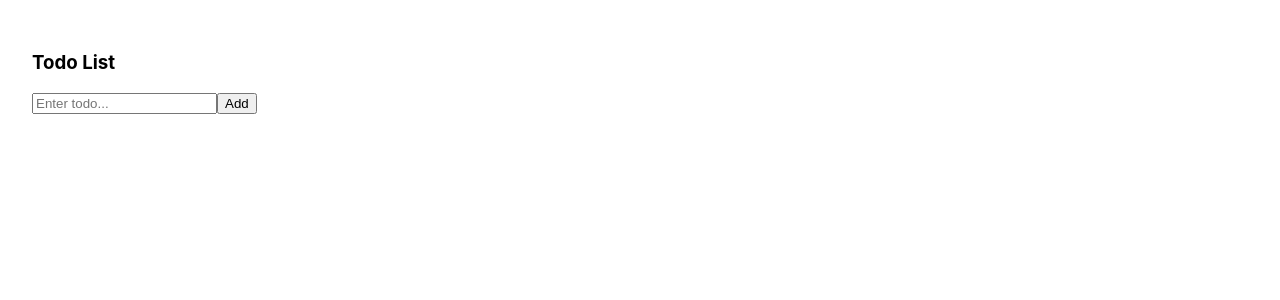
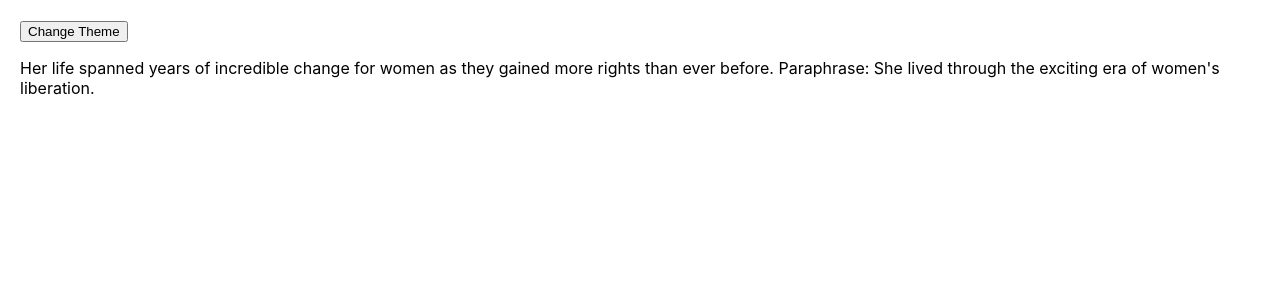
Before and after one commit to devJS-fstack/react-demo, a React (Create React App) app: page / in a window 1280 px wide. Shown: the top 300 px of the page. Built offline with nearby package versions, Linux system fonts and the light colour scheme.

Commit message:
use context practices

```diff
--- a/src/App.css
+++ b/src/App.css
@@ -32,7 +32,13 @@
   from {
     transform: rotate(0deg);
   }
+
   to {
     transform: rotate(360deg);
   }
 }
+
+.dark {
+  color: #fff;
+  background-color: #333
+}
--- a/src/index.js
+++ b/src/index.js
@@ -1,15 +1,16 @@
 import React from 'react';
 import ReactDOM from 'react-dom/client';
 import './index.css';
-import App from './App';
-import App_Todo from './script/App_Todo'
-import App_UseEffects from './script/App_UseEffects'
-import App_UseRef from './script/App_UseRef'
-import App_UseCallback from './script/App_UseCallback'
-import App_UseMemo from './script/App_UseMemo'
-import App_UseReducer from './script/App_UseReducer'
+// import App from './script/App_UseState';
+// import App_Todo from './script/App_Todo'
+// import App_UseEffects from './script/App_UseEffects'
+// import App_UseRef from './script/App_UseRef'
+// import App_UseCallback from './script/App_UseCallback'
+// import App_UseMemo from './script/App_UseMemo'
+// import App_UseReducer from './script/App_UseReducer'
 import reportWebVitals from './reportWebVitals';
-
+import ThemeProvider from './script/Theme_UseContext/Theme_Context'
+import App from './script/Theme_UseContext/App'
 
 // === Ex4(useEffect)
 
@@ -30,7 +31,9 @@ import reportWebVitals from './reportWebVitals';
 const root = ReactDOM.createRoot(document.getElementById('root'));
 root.render(
   <React.StrictMode>
-    <App_UseReducer />
+    <ThemeProvider>
+      <App />
+    </ThemeProvider>
   </React.StrictMode>
 );
 
--- a/src/script/App_UseReducer.js
+++ b/src/script/App_UseReducer.js
@@ -1,110 +1,9 @@
-import '../App.css';
-import Content_UseCallback from './Content_UseCallback'
-const {
-    useState,
-    useReducer,
-    useRef
-} = require('react')
-
-// 1. Init state
-const initState = {
-    job: '',
-    jobs: []
-}
-// 2. Actions
-const SET_JOB = 'set_job'
-const CREATE_JOB = 'create_job'
-const DELETE_JOB = 'delete_job'
-
-// function actions ==>
-
-const setJob = payload => {
-    return {
-        type: SET_JOB,
-        payload
-    }
-}
-
-const createJob = payload => {
-    return {
-        type: CREATE_JOB,
-        payload
-    }
-}
-
-const deleteJob = payload => {
-    return {
-        type: DELETE_JOB,
-        payload
-    }
-}
-
-// 3. Reducer
-const reducerJob = (state, action) => {
-    switch (action.type) {
-        case SET_JOB:
-            return {
-                job: action.payload,
-                jobs: state.jobs
-            }
-        case CREATE_JOB:
-            return {
-                ...state,
-                jobs: [...state.jobs, action.payload]
-            }
-        case DELETE_JOB:
-            const newJobs = [...state.jobs]
-            newJobs.splice(action.payload, 1)
-            return {
-                ...state,
-                jobs: newJobs
-            }
-        default: return state
-    }
-}
-
-// 4. Dispatch
-
-
+import Todo_Reducer from './Todo_Reducer'
 
 function App_UseReducer() {
-
-    const [state, dispatch] = useReducer(reducerJob, initState)
-
-    const { job, jobs } = state
-
-    const inputRef = useRef()
-
-    const handleAddJob = () => {
-        dispatch(createJob(job))
-        dispatch(setJob(''))
-
-        inputRef.current.focus()
-    }
-
-
     return (
-        <div className="app" style={{ padding: 32 }}>
-            <h3>Todo List</h3>
-            <input
-                ref={inputRef}
-                value={job}
-                placeholder="Enter todo..."
-                onChange={(e) => dispatch(setJob(e.target.value))}
-            ></input>
-
-            <button onClick={handleAddJob}>Add</button>
-            <ul>
-                {
-                    jobs.map((item, index) =>
-                        <li
-                            key={index}
-                            onClick={() => dispatch(deleteJob(index))}
-                        >{item} &times;</li>)
-                }
-            </ul>
-        </div >
+        <Todo_Reducer />
     )
 }
 
-export default App_UseReducer;
+export default App_UseReducer
--- /dev/null
+++ b/src/script/Theme_UseContext/App.js
@@ -0,0 +1,17 @@
+import Content from './Content'
+import { useState, createContext } from 'react'
+
+import { ThemeContext } from './Theme_Context'
+import { useContext } from 'react'
+
+function App() {
+    const data = useContext(ThemeContext)
+    return (
+        <div style={{ padding: 20 }}>
+            <button onClick={data.handleTheme}>Change Theme</button>
+            <Content />
+        </div>
+    )
+}
+
+export default App
--- /dev/null
+++ b/src/script/Theme_UseContext/Content.js
@@ -0,0 +1,11 @@
+import Paragraph from "./Paragraph"
+
+function Content() {
+    return (
+        <div>
+            <Paragraph />
+        </div>
+    )
+}
+
+export default Content
--- /dev/null
+++ b/src/script/Theme_UseContext/Paragraph.js
@@ -0,0 +1,16 @@
+import { ThemeContext } from './Theme_Context'
+import { useContext } from 'react'
+import '../.././App.css'
+
+
+function Paragraph() {
+    const data = useContext(ThemeContext)
+    return (
+        <p className={data.theme}>
+            Her life spanned years of incredible change for women as they gained more rights than ever before.
+            Paraphrase: She lived through the exciting era of women's liberation.
+        </p>
+    )
+}
+
+export default Paragraph
--- /dev/null
+++ b/src/script/Theme_UseContext/Theme_Context.js
@@ -0,0 +1,25 @@
+import { useState, createContext } from 'react'
+
+export const ThemeContext = createContext()
+
+function ThemeProvider({ children }) {
+    const [theme, setTheme] = useState('light')
+
+
+    const handleTheme = () => {
+        setTheme(theme === 'light' ? 'dark' : 'light')
+    }
+
+    const data = {
+        theme,
+        handleTheme
+    }
+
+    return (
+        <ThemeContext.Provider value={data}>
+            {children}
+        </ThemeContext.Provider>
+    )
+}
+
+export default ThemeProvider
--- /dev/null
+++ b/src/script/Todo_Reducer/constants.js
@@ -0,0 +1,3 @@
+export const SET_JOB = 'set_job'
+export const CREATE_JOB = 'create_job'
+export const DELETE_JOB = 'delete_job'
--- /dev/null
+++ b/src/script/Todo_Reducer/index.js
@@ -0,0 +1,48 @@
+import {
+    setJob,
+    createJob,
+    deleteJob
+} from './actions'
+
+import {
+    useRef,
+    useReducer
+} from 'react'
+
+import reducerJob, { initState } from './reducer'
+
+function App_UseReducer() {
+    const [state, dispatch] = useReducer(reducerJob, initState)
+    const { job, jobs } = state
+    const inputRef = useRef()
+    const handleAddJob = () => {
+        dispatch(createJob(job))
+        dispatch(setJob(''))
+
+        inputRef.current.focus()
+    }
+    return (
+        <div className="app" style={{ padding: 32 }}>
+            <h3>Todo List</h3>
+            <input
+                ref={inputRef}
+                value={job}
+                placeholder="Enter todo..."
+                onChange={(e) => dispatch(setJob(e.target.value))}
+            ></input>
+
+            <button onClick={handleAddJob}>Add</button>
+            <ul>
+                {
+                    jobs.map((item, index) =>
+                        <li
+                            key={index}
+                            onClick={() => dispatch(deleteJob(index))}
+                        >{item} &times;</li>)
+                }
+            </ul>
+        </div >
+    )
+}
+
+export default App_UseReducer;
```
Also changed, not shown: src/script/Todo_Reducer/actions.js (added, +26 -0 lines), src/script/Todo_Reducer/reducer.js (added, +35 -0 lines), src/script/App_UseState.js (renamed from src/App.js).
